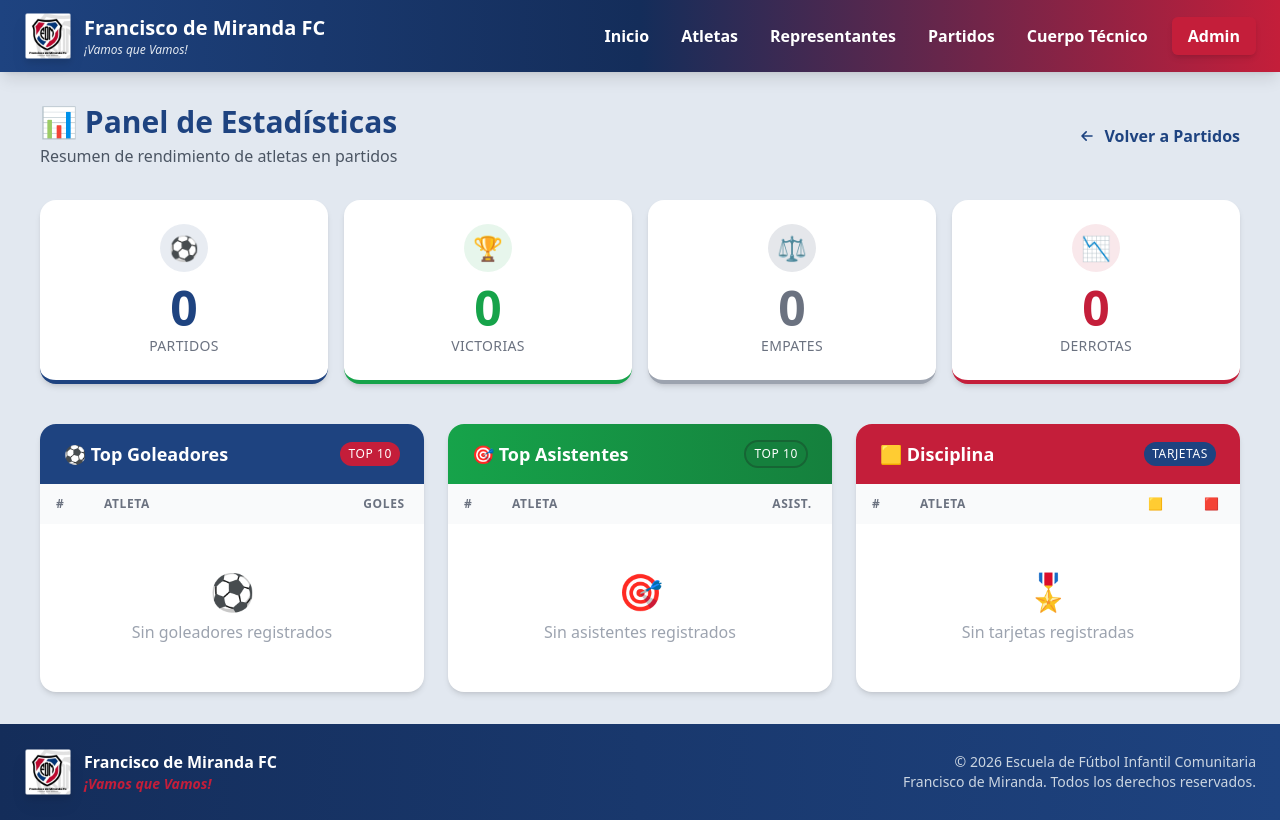
After one commit to Y4nn1s/IngeniumCode-FDM, a Django app: page /estadisticas/ in a window 1280 px wide. The commit adds this page. Run offline with Django 5.2, Linux system fonts and the light colour scheme; the visitor is signed in with stand-in values (Sample User, id 1); data comes from the database, SQL or seed files in the repository; data that the repository does not hold is empty; style sheets or scripts are compiled from the project's sources.

Commit message:
feat(deportivo): Agregar panel de estadísticas con fotos de atletas
- Agregar EstadisticasView con estadísticas agregadas (máximos goleadores, asistentes, disciplina)
- Agregar fotos de atletas (miniaturas de 32x32px) a todas las tablas de estadísticas
- Rediseñar el panel de estadísticas con tarjetas codificadas por colores (verdes para victorias, grises para empates, rojas para derrotas)
- Agregar medallas (🥇🥈🥉) para las 3 mejores posiciones
- Agregar tablas desplazables con paginación de altura máxima
- Corregir error del botón de cancelar en el formulario de evaluación (NoReverseMatch en crear)
- Agregar decorador @login_required a las vistas basadas en funciones
- Agregar botón de estadísticas a partido_list.html

```diff
--- /dev/null
+++ b/deportivo/templates/deportivo/estadisticas.html
@@ -0,0 +1,266 @@
+{% extends 'base.html' %}
+
+{% block title %}Panel de Estadísticas{% endblock %}
+
+{% block content %}
+<div class="max-w-7xl mx-auto px-4">
+    <!-- Encabezado -->
+    <div class="flex flex-col sm:flex-row justify-between items-start sm:items-center gap-4 mb-8">
+        <div>
+            <h2 class="text-3xl font-bold text-fdm-blue">📊 Panel de Estadísticas</h2>
+            <p class="text-gray-600 mt-1">Resumen de rendimiento de atletas en partidos</p>
+        </div>
+        <a href="{% url 'partido_list' %}"
+           class="inline-flex items-center gap-2 text-fdm-blue hover:text-fdm-blue-dark font-semibold transition-colors duration-200">
+            <svg class="w-5 h-5" fill="none" stroke="currentColor" viewBox="0 0 24 24"><path stroke-linecap="round" stroke-linejoin="round" stroke-width="2" d="M11 17l-5-5m0 0l5-5m-5 5h12"/></svg>
+            Volver a Partidos
+        </a>
+    </div>
+
+    <!-- Resumen de Temporada - Cards en fila -->
+    <div class="grid grid-cols-2 lg:grid-cols-4 gap-4 mb-10">
+        <!-- Partidos Jugados -->
+        <div class="bg-white rounded-2xl shadow-md hover:shadow-lg transition-shadow p-6 text-center border-b-4 border-fdm-blue">
+            <div class="w-12 h-12 mx-auto mb-3 rounded-full bg-fdm-blue/10 flex items-center justify-center">
+                <span class="text-2xl">⚽</span>
+            </div>
+            <p class="text-5xl font-bold text-fdm-blue mb-1">{{ total_partidos }}</p>
+            <p class="text-sm text-gray-500 uppercase tracking-wide font-medium">Partidos</p>
+        </div>
+
+        <!-- Victorias -->
+        <div class="bg-white rounded-2xl shadow-md hover:shadow-lg transition-shadow p-6 text-center border-b-4" style="border-color: #16a34a;">
+            <div class="w-12 h-12 mx-auto mb-3 rounded-full flex items-center justify-center" style="background-color: rgba(22, 163, 74, 0.1);">
+                <span class="text-2xl">🏆</span>
+            </div>
+            <p class="text-5xl font-bold mb-1" style="color: #16a34a;">{{ total_victorias }}</p>
+            <p class="text-sm text-gray-500 uppercase tracking-wide font-medium">Victorias</p>
+        </div>
+
+        <!-- Empates -->
+        <div class="bg-white rounded-2xl shadow-md hover:shadow-lg transition-shadow p-6 text-center border-b-4 border-gray-400">
+            <div class="w-12 h-12 mx-auto mb-3 rounded-full bg-gray-200 flex items-center justify-center">
+                <span class="text-2xl">⚖️</span>
+            </div>
+            <p class="text-5xl font-bold text-gray-500 mb-1">{{ total_empates }}</p>
+            <p class="text-sm text-gray-500 uppercase tracking-wide font-medium">Empates</p>
+        </div>
+
+        <!-- Derrotas -->
+        <div class="bg-white rounded-2xl shadow-md hover:shadow-lg transition-shadow p-6 text-center border-b-4 border-fdm-red">
+            <div class="w-12 h-12 mx-auto mb-3 rounded-full bg-fdm-red/10 flex items-center justify-center">
+                <span class="text-2xl">📉</span>
+            </div>
+            <p class="text-5xl font-bold text-fdm-red mb-1">{{ total_derrotas }}</p>
+            <p class="text-sm text-gray-500 uppercase tracking-wide font-medium">Derrotas</p>
+        </div>
+    </div>
+
+    <!-- Sección de Rankings -->
+    <div class="grid grid-cols-1 xl:grid-cols-3 gap-6">
+
+        <!-- Top Goleadores -->
+        <div class="bg-white rounded-2xl shadow-md overflow-hidden flex flex-col">
+            <div class="px-6 py-4 bg-fdm-blue flex items-center justify-between">
+                <h3 class="text-lg font-bold text-white flex items-center gap-2">
+                    ⚽ Top Goleadores
+                </h3>
+                <span class="text-xs text-white bg-fdm-red px-2 py-1 rounded-full uppercase tracking-wider">Top 10</span>
+            </div>
+
+            <div class="flex-1 overflow-y-auto max-h-96">
+                <table class="w-full">
+                    <thead class="bg-gray-50 sticky top-0">
+                        <tr>
+                            <th class="px-4 py-3 text-left text-xs font-semibold text-gray-500 uppercase tracking-wider w-12">#</th>
+                            <th class="px-4 py-3 text-left text-xs font-semibold text-gray-500 uppercase tracking-wider">Atleta</th>
+                            <th class="px-4 py-3 text-center text-xs font-semibold text-gray-500 uppercase tracking-wider w-20">Goles</th>
+                        </tr>
+                    </thead>
+                    <tbody class="divide-y divide-gray-100">
+                        {% for goleador in top_goleadores %}
+                        <tr class="hover:bg-fdm-blue/5 transition-colors">
+                            <td class="px-4 py-3">
+                                {% if forloop.counter == 1 %}
+                                <span class="inline-flex items-center justify-center w-7 h-7 rounded-full text-white text-sm font-bold" style="background: linear-gradient(135deg, #FFD700 0%, #FFA500 100%);">🥇</span>
+                                {% elif forloop.counter == 2 %}
+                                <span class="inline-flex items-center justify-center w-7 h-7 rounded-full text-white text-sm font-bold" style="background: linear-gradient(135deg, #C0C0C0 0%, #A0A0A0 100%);">🥈</span>
+                                {% elif forloop.counter == 3 %}
+                                <span class="inline-flex items-center justify-center w-7 h-7 rounded-full text-white text-sm font-bold" style="background: linear-gradient(135deg, #CD7F32 0%, #8B4513 100%);">🥉</span>
+                                {% else %}
+                                <span class="inline-flex items-center justify-center w-7 h-7 rounded-full bg-gray-200 text-gray-600 text-sm font-bold">{{ forloop.counter }}</span>
+                                {% endif %}
+                            </td>
+                            <td class="px-4 py-3">
+                                <div class="flex items-center gap-3">
+                                    {% if goleador.atleta__foto_perfil %}
+                                    <img src="/media/{{ goleador.atleta__foto_perfil }}" alt="Foto" class="rounded-full object-cover border-2 border-fdm-blue/30" style="width: 32px; height: 32px; min-width: 32px;">
+                                    {% else %}
+                                    <div class="w-8 h-8 rounded-full bg-fdm-blue/10 flex items-center justify-center">
+                                        <span class="text-fdm-blue text-xs font-bold">{{ goleador.atleta__nombres|slice:":1" }}{{ goleador.atleta__apellidos|slice:":1" }}</span>
+                                    </div>
+                                    {% endif %}
+                                    <div>
+                                        <a href="{% url 'atleta_detail' goleador.atleta__pk %}" class="text-sm font-semibold text-gray-800 hover:text-fdm-blue transition-colors">
+                                            {{ goleador.atleta__apellidos }}, {{ goleador.atleta__nombres }}
+                                        </a>
+                                        <p class="text-xs text-gray-400">{{ goleador.atleta__categoria__nombre }}</p>
+                                    </div>
+                                </div>
+                            </td>
+                            <td class="px-4 py-3 text-center">
+                                <span class="inline-flex items-center justify-center min-w-[40px] px-3 py-1.5 rounded-full bg-fdm-blue text-white text-sm font-bold shadow-sm">
+                                    {{ goleador.total_goles }}
+                                </span>
+                            </td>
+                        </tr>
+                        {% empty %}
+                        <tr>
+                            <td colspan="3" class="px-4 py-12 text-center text-gray-400">
+                                <span class="text-4xl mb-2 block">⚽</span>
+                                Sin goleadores registrados
+                            </td>
+                        </tr>
+                        {% endfor %}
+                    </tbody>
+                </table>
+            </div>
+        </div>
+
+        <!-- Top Asistentes -->
+        <div class="bg-white rounded-2xl shadow-md overflow-hidden flex flex-col">
+            <div class="px-6 py-4 flex items-center justify-between" style="background: linear-gradient(90deg, #16a34a 0%, #15803d 100%);">
+                <h3 class="text-lg font-bold text-white flex items-center gap-2">
+                    🎯 Top Asistentes
+                </h3>
+                <span class="text-xs text-white px-2 py-1 rounded-full uppercase tracking-wider border-2" style="background-color: #15803d; border-color: #166534;">Top 10</span>
+            </div>
+
+            <div class="flex-1 overflow-y-auto max-h-96">
+                <table class="w-full">
+                    <thead class="bg-gray-50 sticky top-0">
+                        <tr>
+                            <th class="px-4 py-3 text-left text-xs font-semibold text-gray-500 uppercase tracking-wider w-12">#</th>
+                            <th class="px-4 py-3 text-left text-xs font-semibold text-gray-500 uppercase tracking-wider">Atleta</th>
+                            <th class="px-4 py-3 text-center text-xs font-semibold text-gray-500 uppercase tracking-wider w-20">Asist.</th>
+                        </tr>
+                    </thead>
+                    <tbody class="divide-y divide-gray-100">
+                        {% for asistente in top_asistentes %}
+                        <tr class="hover:bg-green-50 transition-colors">
+                            <td class="px-4 py-3">
+                                {% if forloop.counter == 1 %}
+                                <span class="inline-flex items-center justify-center w-7 h-7 rounded-full text-white text-sm font-bold" style="background: linear-gradient(135deg, #FFD700 0%, #FFA500 100%);">🥇</span>
+                                {% elif forloop.counter == 2 %}
+                                <span class="inline-flex items-center justify-center w-7 h-7 rounded-full text-white text-sm font-bold" style="background: linear-gradient(135deg, #C0C0C0 0%, #A0A0A0 100%);">🥈</span>
+                                {% elif forloop.counter == 3 %}
+                                <span class="inline-flex items-center justify-center w-7 h-7 rounded-full text-white text-sm font-bold" style="background: linear-gradient(135deg, #CD7F32 0%, #8B4513 100%);">🥉</span>
+                                {% else %}
+                                <span class="inline-flex items-center justify-center w-7 h-7 rounded-full bg-gray-200 text-gray-600 text-sm font-bold">{{ forloop.counter }}</span>
+                                {% endif %}
+                            </td>
+                            <td class="px-4 py-3">
+                                <div class="flex items-center gap-3">
+                                    {% if asistente.atleta__foto_perfil %}
+                                    <img src="/media/{{ asistente.atleta__foto_perfil }}" alt="Foto" class="rounded-full object-cover border-2" style="width: 32px; height: 32px; min-width: 32px; border-color: rgba(22, 163, 74, 0.3);">
+                                    {% else %}
+                                    <div class="w-8 h-8 rounded-full flex items-center justify-center" style="background-color: rgba(22, 163, 74, 0.1);">
+                                        <span class="text-xs font-bold" style="color: #16a34a;">{{ asistente.atleta__nombres|slice:":1" }}{{ asistente.atleta__apellidos|slice:":1" }}</span>
+                                    </div>
+                                    {% endif %}
+                                    <div>
+                                        <a href="{% url 'atleta_detail' asistente.atleta__pk %}" class="text-sm font-semibold text-gray-800 hover:text-green-600 transition-colors">
+                                            {{ asistente.atleta__apellidos }}, {{ asistente.atleta__nombres }}
+                                        </a>
+                                        <p class="text-xs text-gray-400">{{ asistente.atleta__categoria__nombre }}</p>
+                                    </div>
+                                </div>
+                            </td>
+                            <td class="px-4 py-3 text-center">
+                                <span class="inline-flex items-center justify-center min-w-[40px] px-3 py-1.5 rounded-full text-white text-sm font-bold shadow-sm" style="background-color: #16a34a;">
+                                    {{ asistente.total_asistencias }}
+                                </span>
+                            </td>
+                        </tr>
+                        {% empty %}
+                        <tr>
+                            <td colspan="3" class="px-4 py-12 text-center text-gray-400">
+                                <span class="text-4xl mb-2 block">🎯</span>
+                                Sin asistentes registrados
+                            </td>
+                        </tr>
+                        {% endfor %}
+                    </tbody>
+                </table>
+            </div>
+        </div>
+
+        <!-- Disciplina -->
+        <div class="bg-white rounded-2xl shadow-md overflow-hidden flex flex-col">
+            <div class="px-6 py-4 bg-fdm-red flex items-center justify-between">
+                <h3 class="text-lg font-bold text-white flex items-center gap-2">
+                    🟨 Disciplina
+                </h3>
+                <span class="text-xs text-white bg-fdm-blue px-2 py-1 rounded-full uppercase tracking-wider">Tarjetas</span>
+            </div>
+
+            <div class="flex-1 overflow-y-auto max-h-96">
+                <table class="w-full">
+                    <thead class="bg-gray-50 sticky top-0">
+                        <tr>
+                            <th class="px-4 py-3 text-left text-xs font-semibold text-gray-500 uppercase tracking-wider w-12">#</th>
+                            <th class="px-4 py-3 text-left text-xs font-semibold text-gray-500 uppercase tracking-wider">Atleta</th>
+                            <th class="px-3 py-3 text-center text-xs font-semibold uppercase tracking-wider w-14" style="color: #ca8a04;">🟨</th>
+                            <th class="px-3 py-3 text-center text-xs font-semibold text-fdm-red uppercase tracking-wider w-14">🟥</th>
+                        </tr>
+                    </thead>
+                    <tbody class="divide-y divide-gray-100">
+                        {% for atleta in tarjetas_acumuladas %}
+                        <tr class="hover:bg-fdm-red/5 transition-colors">
+                            <td class="px-4 py-3">
+                                <span class="inline-flex items-center justify-center w-7 h-7 rounded-full bg-gray-200 text-gray-600 text-sm font-bold">{{ forloop.counter }}</span>
+                            </td>
+                            <td class="px-4 py-3">
+                                <div class="flex items-center gap-3">
+                                    {% if atleta.atleta__foto_perfil %}
+                                    <img src="/media/{{ atleta.atleta__foto_perfil }}" alt="Foto" class="rounded-full object-cover border-2 border-fdm-red/30" style="width: 32px; height: 32px; min-width: 32px;">
+                                    {% else %}
+                                    <div class="w-8 h-8 rounded-full bg-fdm-red/10 flex items-center justify-center">
+                                        <span class="text-fdm-red text-xs font-bold">{{ atleta.atleta__nombres|slice:":1" }}{{ atleta.atleta__apellidos|slice:":1" }}</span>
+                                    </div>
+                                    {% endif %}
+                                    <div>
+                                        <a href="{% url 'atleta_detail' atleta.atleta__pk %}" class="text-sm font-semibold text-gray-800 hover:text-fdm-red transition-colors">
+                                            {{ atleta.atleta__apellidos }}, {{ atleta.atleta__nombres }}
+                                        </a>
+                                        <p class="text-xs text-gray-400">{{ atleta.atleta__categoria__nombre }}</p>
+                                    </div>
+                                </div>
+                            </td>
+                            <td class="px-3 py-3 text-center">
+                                <span class="inline-flex items-center justify-center w-9 h-9 rounded-lg text-yellow-800 text-sm font-bold" style="background-color: #fef08a;">
+                                    {{ atleta.total_amarillas }}
+                                </span>
+                            </td>
+                            <td class="px-3 py-3 text-center">
+                                <span class="inline-flex items-center justify-center w-9 h-9 rounded-lg text-red-800 text-sm font-bold" style="background-color: #fecaca;">
+                                    {{ atleta.total_rojas }}
+                                </span>
+                            </td>
+                        </tr>
+                        {% empty %}
+                        <tr>
+                            <td colspan="4" class="px-4 py-12 text-center text-gray-400">
+                                <span class="text-4xl mb-2 block">🎖️</span>
+                                Sin tarjetas registradas
+                            </td>
+                        </tr>
+                        {% endfor %}
+                    </tbody>
+                </table>
+            </div>
+        </div>
+
+    </div>
+</div>
+{% endblock %}
--- a/deportivo/urls.py
+++ b/deportivo/urls.py
@@ -15,6 +15,11 @@ urlpatterns = [
         'partidos/<int:pk>/',
         views.partido_detail,
         name='partido_detail'
+    ),
+    path(
+        'estadisticas/',
+        views.EstadisticasView.as_view(),
+        name='estadisticas_panel'
     ),
     # Evaluación Técnica
     path(
--- a/deportivo/views.py
+++ b/deportivo/views.py
@@ -1,9 +1,11 @@
+from django.contrib.auth.decorators import login_required
 from django.contrib.auth.mixins import LoginRequiredMixin
+from django.db.models import Sum
 from django.forms import modelformset_factory
 from django.shortcuts import render, redirect, get_object_or_404
 from django.urls import reverse
 from django.utils import timezone
-from django.views.generic import CreateView, UpdateView
+from django.views.generic import CreateView, UpdateView, TemplateView
 
 from filiacion.models import Atleta
 from .forms import (
@@ -16,6 +18,7 @@ from .forms import (
 from .models import Estadistica, EvaluacionPsicosocial, EvaluacionTecnica, Partido
 
 
+@login_required
 def partido_list(request):
     partidos_pendientes = Partido.objects.filter(procesado=False).order_by('fecha_hora')
     partidos_jugados = Partido.objects.filter(procesado=True).order_by('-fecha_hora')
@@ -25,6 +28,7 @@ def partido_list(request):
     })
 
 
+@login_required
 def partido_detail(request, pk):
     """Ver detalles de un partido y sus estadísticas."""
     partido = get_object_or_404(Partido, pk=pk)
@@ -48,6 +52,7 @@ def partido_detail(request, pk):
     })
 
 
+@login_required
 def partido_create(request):
     """Programar un nuevo partido (futuro)."""
     if request.method == 'POST':
@@ -63,6 +68,7 @@ def partido_create(request):
     })
 
 
+@login_required
 def partido_registrar_resultado(request, pk):
     """Registrar el resultado de un partido con estadísticas individuales por atleta."""
     partido = get_object_or_404(Partido, pk=pk)
@@ -126,9 +132,9 @@ def partido_registrar_resultado(request, pk):
         form = PartidoResultadoForm(instance=partido)
 
         if estadisticas_existentes.exists():
-            # Cargar estadísticas existentes
+            # Cargar estadísticas existentes ordenadas igual que atletas_categoria
             formset = EstadisticaFormSet(
-                queryset=estadisticas_existentes,
+                queryset=estadisticas_existentes.order_by('atleta__apellidos', 'atleta__nombres'),
                 prefix='estadisticas'
             )
         else:
@@ -199,3 +205,68 @@ class EvaluacionPsicosocialUpdateView(LoginRequiredMixin, UpdateView):
 
     def get_success_url(self):
         return reverse('atleta_detail', kwargs={'pk': self.object.atleta.pk})
+
+
+# --- Vista de Panel de Estadísticas ---
+
+
+class EstadisticasView(LoginRequiredMixin, TemplateView):
+    """Panel de estadísticas acumuladas de atletas."""
+    template_name = 'deportivo/estadisticas.html'
+
+    def get_context_data(self, **kwargs):
+        context = super().get_context_data(**kwargs)
+
+        # Top 10 goleadores
+        context['top_goleadores'] = Estadistica.objects.values(
+            'atleta__pk',
+            'atleta__nombres',
+            'atleta__apellidos',
+            'atleta__categoria__nombre',
+            'atleta__foto_perfil'
+        ).annotate(
+            total_goles=Sum('goles')
+        ).filter(
+            total_goles__gt=0
+        ).order_by('-total_goles')[:10]
+
+        # Top 10 asistentes
+        context['top_asistentes'] = Estadistica.objects.values(
+            'atleta__pk',
+            'atleta__nombres',
+            'atleta__apellidos',
+            'atleta__categoria__nombre',
+            'atleta__foto_perfil'
+        ).annotate(
+            total_asistencias=Sum('asistencias')
+        ).filter(
+            total_asistencias__gt=0
+        ).order_by('-total_asistencias')[:10]
+
+        # Tarjetas acumuladas (disciplina)
+        context['tarjetas_acumuladas'] = Estadistica.objects.values(
+            'atleta__pk',
+            'atleta__nombres',
+            'atleta__apellidos',
+            'atleta__categoria__nombre',
+            'atleta__foto_perfil'
+        ).annotate(
+            total_amarillas=Sum('tarjetas_amarillas'),
+            total_rojas=Sum('tarjetas_rojas')
+        ).filter(
+            total_amarillas__gt=0
+        ).order_by('-total_rojas', '-total_amarillas')[:10]
+
+        # Estadísticas generales
+        context['total_partidos'] = Partido.objects.filter(procesado=True).count()
+        context['total_victorias'] = Partido.objects.filter(
+            procesado=True, resultado='VICTORIA'
+        ).count()
+        context['total_empates'] = Partido.objects.filter(
+            procesado=True, resultado='EMPATE'
+        ).count()
+        context['total_derrotas'] = Partido.objects.filter(
+            procesado=True, resultado='DERROTA'
+        ).count()
+
+        return context
```
Also changed, not shown: deportivo/templates/deportivo/evaluacion_psicosocial_form.html (+10 -4 lines), deportivo/templates/deportivo/evaluacion_tecnica_form.html (+10 -4 lines), deportivo/templates/deportivo/partido_list.html (+8 -3 lines).
